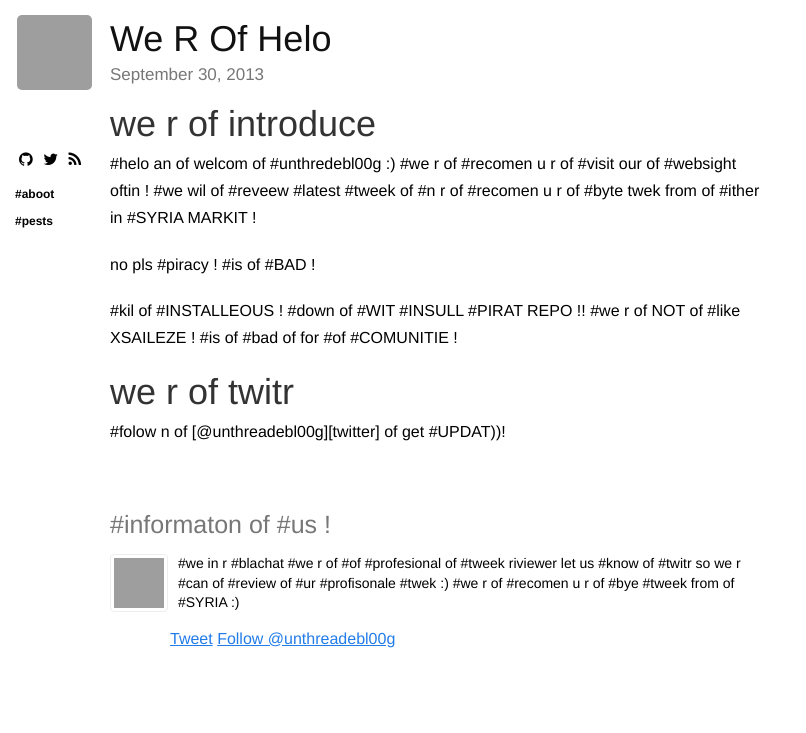
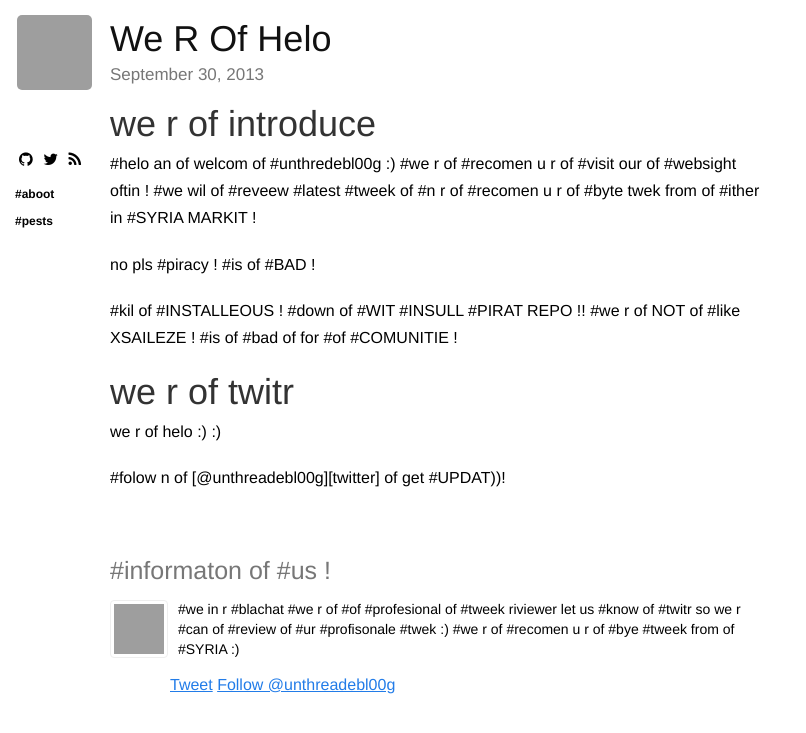
Before and after one commit to UnthreadedJB/unthreadedjb.github.io, a Jekyll site: the page built from _posts/2013-09-30-we-r-of-helo.markdown, in a window 1280 px wide, cut to the strip 0-733 px from the top of the page. Shown: the whole strip, without its empty margins (0-806 px from the left). Built offline with Jekyll 4.4.1, drawn with Linux system fonts in a browser that asks for light colours; nearby versions of some CDN libraries; Markdown is read by kramdown in place of the engine named in the settings; comment, search, counter and statistics services are not loaded; grey boxes are pictures that could not be loaded.

Commit message:
helo :))

```diff
--- a/_posts/2013-09-30-we-r-of-helo.markdown
+++ b/_posts/2013-09-30-we-r-of-helo.markdown
@@ -17,4 +17,6 @@ XSAILEZE ! #is of #bad of for #of #COMUNITIE !
 
 # we r of twitr
 
+we r of helo :) :)
+
 \#folow n of [@unthreadebl00g][twitter] of get #UPDAT))!
```
